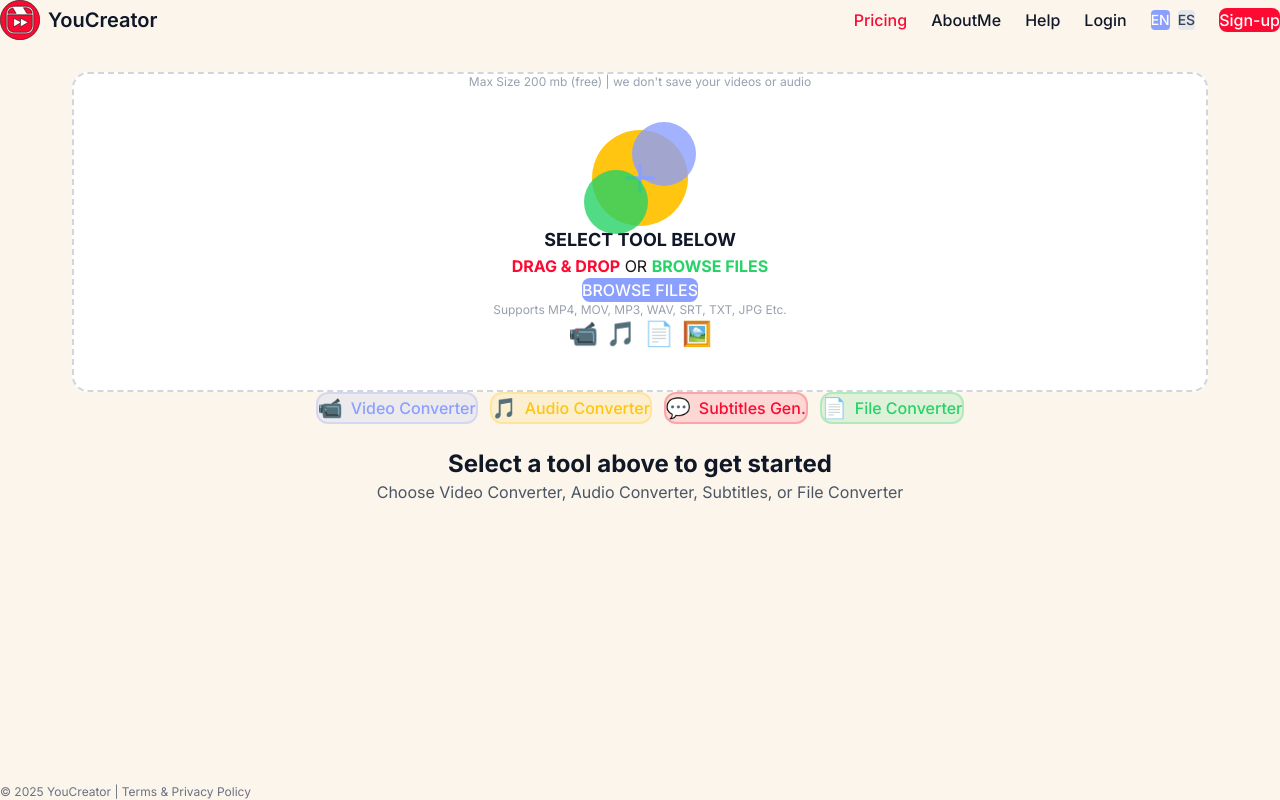
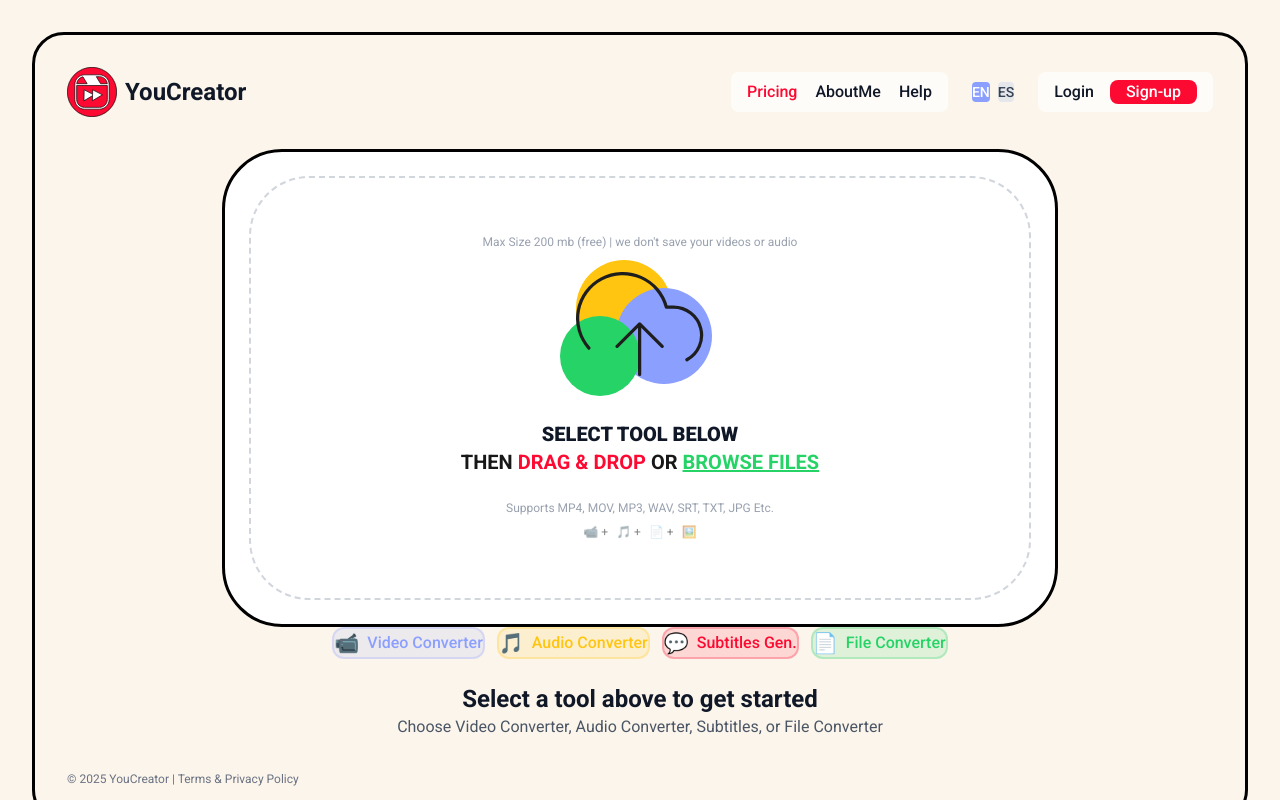
Before and after one commit to bharatkumar-777/creator-youtube, a Next.js app: page / in a window 1280 px wide. Built offline with nearby package versions, Linux system fonts and the light colour scheme.

Commit message:
UI: DROPBOX DONE

```diff
--- a/src/app/(shell)/layout.tsx
+++ b/src/app/(shell)/layout.tsx
@@ -12,7 +12,7 @@
 }) {
   return (
     <DropzoneProvider>
-      <div className="page-frame">
+      <div className="page-frame m-8! p-8! border-3 rounded-4xl border-black">
         <ShellHeader />
         <main className="centered-container">
           <DropzoneCard />
--- a/src/app/globals.css
+++ b/src/app/globals.css
@@ -9,11 +9,14 @@
   --color-accent-yellow: #FFC510;
   --color-accent-coral: #EE5454;
   --color-accent-green: #25D366;
+  --color-light-white:rgba(255, 255, 255, 0.72);
 }
 
-@theme inline {
+@theme  {
   --color-background: var(--background);
   --color-foreground: var(--foreground);
+  --color-accent-yellow: var(--color-accent-yellow);
+  --color-light-white:rgba(255, 255, 255, 0.72);
   --font-sans: var(--font-inter);
 }
 
@@ -27,20 +30,22 @@
 body {
   height: 100vh;
   overflow-x: hidden;
+  overflow-y: hidden;
 }
 
 body {
   background: var(--background);
   color: var(--foreground);
-  font-family: var(--font-inter), Inter, -apple-system, BlinkMacSystemFont, 'Segoe UI', Roboto, sans-serif;
+  font-family: var(--font-roboto), var(--font-inter), Inter, -apple-system, BlinkMacSystemFont, 'Segoe UI', Roboto, sans-serif;
 }
 
 .page-frame {
-  min-height: 100vh;
+  /* min-height: 80vh; */
   display: flex;
   flex-direction: column;
   background: var(--background);
   padding: 0;
+  min-height: 95vh;
 }
 
 .centered-container {
@@ -49,7 +54,7 @@
   flex-direction: column;
   align-items: center;
   justify-content: flex-start;
-  max-width: 1200px;
+  max-width:900px;
   width: 100%;
   margin: 0 auto;
   padding: 2rem;
--- a/src/app/layout.tsx
+++ b/src/app/layout.tsx
@@ -1,5 +1,5 @@
 import type { Metadata } from "next";
-import { Inter } from "next/font/google";
+import { Inter,Roboto } from "next/font/google";
 import "./globals.css";
 import { LanguageProvider } from "@/context/LanguageContext";
 
@@ -8,6 +8,12 @@
   variable: "--font-inter",
   display: "swap",
 });
+const roboto = Roboto({
+  subsets: ["latin"],
+  variable: "--font-roboto",
+  display: "swap",
+});
+
 
 export const metadata: Metadata = {
   title: "YouCreator - Video, Audio & File Converter",
@@ -21,7 +27,7 @@
 }>) {
   return (
     <html lang="en">
-      <body className={`${inter.variable} font-sans antialiased`}>
+      <body className={`${roboto.variable} ${inter.variable}  antialiased`}>
         <LanguageProvider>
           {children}
         </LanguageProvider>
--- a/src/components/DropzoneCard.tsx
+++ b/src/components/DropzoneCard.tsx
@@ -1,8 +1,9 @@
-'use client';
+"use client";
 
-import { useDropzone } from '@/hooks/useDropzone';
-import { useLanguage } from '@/context/LanguageContext';
-import { useCallback, useState } from 'react';
+import { useDropzone } from "@/hooks/useDropzone";
+import { useLanguage } from "@/context/LanguageContext";
+import { useCallback, useState } from "react";
+import Image from "next/image";
 
 export default function DropzoneCard() {
   const { t } = useLanguage();
@@ -43,50 +44,51 @@
 
   return (
     <div
-      className={`w-full bg-white rounded-2xl border-2 border-dashed p-12 text-center relative transition-all ${
-        isDragging
-          ? 'border-[#8B9FFF] bg-[#8B9FFF]/5'
-          : 'border-gray-300'
+      className={`w-full bg-white rounded-[60px] border-3 border-solid border-black !p-6 text-center relative transition-all  ${
+        isDragging ? "border-[#8B9FFF] bg-[#8B9FFF]/5" : "border-black"
       }`}
       onDragOver={handleDragOver}
       onDragLeave={handleDragLeave}
       onDrop={handleDropEvent}
     >
-      <div className="text-xs text-gray-400 mb-4">
+      <div className="border-dashed border-2 !py-12 border-gray-300 rounded-[60px]">
+        <div className="text-xs text-gray-400 !mt-2 mb-4">
           {t.dropzone.maxSize}
         </div>
 
         <div className="flex flex-col items-center justify-center min-h-[300px]">
           {/* Upload Icon */}
-        <div className="relative mb-6">
-          <div className="w-24 h-24 rounded-full bg-[#FFC510] flex items-center justify-center mb-2">
-            <svg
-              width="40"
-              height="40"
-              viewBox="0 0 24 24"
-              fill="none"
-              xmlns="http://www.w3.org/2000/svg"
-            >
-              <path
-                d="M12 4V20M4 12H20"
-                stroke="#8B9FFF"
-                strokeWidth="2"
-                strokeLinecap="round"
+          <div className="relative">
+            <div className="w-32 h-32 z-10 relative  rounded-full  flex items-center justify-center mb-2">
+              <Image
+                src="/assets/uploadIcon.svg"
+                alt="YouCreator Logo"
+                width={150}
+                height={150}
+                priority
               />
-            </svg>
             </div>
-          <div className="absolute -top-2 -right-2 w-16 h-16 rounded-full bg-[#8B9FFF] opacity-80"></div>
-          <div className="absolute -bottom-2 -left-2 w-16 h-16 rounded-full bg-[#25D366] opacity-80"></div>
+            <div className="w-24 h-24 absolute top-0 left-0 rounded-full bg-accent-yellow flex items-center justify-center "></div>
+
+            <div className="absolute top-7 -right-2 w-24 h-24 rounded-full bg-[#8B9FFF] "></div>
+            <div className="absolute -bottom-2 -left-4 w-20 h-20 rounded-full bg-[#25D366] "></div>
           </div>
 
-        <div className="space-y-2 mb-6">
-          <p className="text-lg font-bold text-gray-900">
+          <div className="space-y-2 !mb-6 !mt-8 !font-sans">
+            <p className="text-xl font-black text-gray-900">
               {t.dropzone.selectTool}
             </p>
-          <p className="text-base">
-            <span className="font-bold text-[#FC0A32]">{t.dropzone.dragDropHighlight}</span>
-            {' '}OR{' '}
-            <span className="font-bold text-[#25D366]">{t.dropzone.browseFiles}</span>
+            <p className="text-xl font-bold !font-sans">
+              <span className="font-bold uppercase">
+                {" " + t.dropzone.then + " "}
+              </span>
+              <span className="font-bold text-[#FC0A32]">
+                {t.dropzone.dragDropHighlight}
+              </span>{" "}
+              OR{" "}
+              <span className="font-bold underline text-[#25D366]">
+                {t.dropzone.browseFiles}
+              </span>
             </p>
           </div>
 
@@ -98,26 +100,27 @@
             onChange={handleFileInput}
             accept="video/*,audio/*,.srt,.txt,.jpg,.jpeg,.png"
           />
-        <label
+          {/* <label
           htmlFor="file-upload"
           className="cursor-pointer px-6 py-3 bg-[#8B9FFF] text-white rounded-lg font-medium hover:bg-[#7A8EFF] transition-colors inline-block"
         >
           {t.dropzone.browseFiles}
-        </label>
+        </label> */}
 
-        <p className="text-xs text-gray-400 mt-6">
+          <p className="text-xs text-gray-400 mt-6 !mb-2">
             {t.dropzone.supports}
           </p>
 
           {/* File type icons */}
-        <div className="flex gap-2 mt-4">
-          {['📹', '🎵', '📄', '🖼️'].map((icon, i) => (
-            <span key={i} className="text-2xl">
-              {icon}
+          <div className="flex gap-2 mt-4 opacity-50">
+            {["📹", "🎵", "📄", "🖼️"].map((icon, i) => (
+              <span key={i} className="text-xs">
+                {icon} {i !== 3 ? "+" : ""}{" "}
               </span>
             ))}
           </div>
         </div>
       </div>
+    </div>
   );
 }
--- a/src/components/ShellHeader.tsx
+++ b/src/components/ShellHeader.tsx
@@ -14,13 +14,14 @@
         <Image
           src="/assets/logo.svg"
           alt="YouCreator Logo"
-          width={40}
-          height={40}
+          width={50}
+          height={50}
           priority
         />
-        <span className="text-xl font-semibold text-gray-900">YouCreator</span>
+        <span className="text-2xl font-bold text-gray-900">YouCreator</span>
       </Link>
       <nav className="flex items-center gap-6">
+        <div className='bg-light-white flex items-center !gap-[18px] rounded-lg !p-4 !py-2'>
         <Link
           href="#pricing"
           className="text-[#FC0A32] font-medium hover:underline"
@@ -33,16 +34,22 @@
         <Link href="#help" className="text-gray-900 font-medium hover:underline">
           {t.header.help}
         </Link>
+
+        </div>
+
+        <LanguageSwitcher />
+        <div className='bg-light-white flex items-center !gap-4 rounded-lg !p-4 !py-2'>
         <Link href="#login" className="text-gray-900 font-medium hover:underline">
           {t.header.login}
         </Link>
-        <LanguageSwitcher />
         <Link
           href="#signup"
-          className="px-4 py-2 bg-[#FC0A32] text-white rounded-lg font-medium hover:bg-[#EE5454] transition-colors"
+          className="!px-4 py-2 bg-[#FC0A32]  text-white rounded-lg font-medium hover:bg-[#EE5454] transition-colors"
         >
           {t.header.signup}
         </Link>
+        </div>
+
       </nav>
     </header>
   );
--- a/src/lib/i18n/locales/en.json
+++ b/src/lib/i18n/locales/en.json
@@ -7,6 +7,7 @@
     "signup": "Sign-up"
   },
   "dropzone": {
+    "then":"then",
     "maxSize": "Max Size 200 mb (free) | we don't save your videos or audio",
     "selectTool": "SELECT TOOL BELOW",
     "dragDrop": "THEN DRAG & DROP OR BROWSE FILES",
--- a/src/lib/i18n/locales/es.json
+++ b/src/lib/i18n/locales/es.json
@@ -7,6 +7,7 @@
     "signup": "Registrarse"
   },
   "dropzone": {
+    "then":"luego",
     "maxSize": "Tamaño máximo 200 mb (gratis) | no guardamos tus videos o audio",
     "selectTool": "SELECCIONA HERRAMIENTA ABAJO",
     "dragDrop": "LUEGO ARRASTRA Y SUELTA O EXPLORA ARCHIVOS",
--- a/src/styles/globals.css
+++ b/src/styles/globals.css
@@ -1,2 +1,4 @@
 /* Additional global styles can be added here */
 /* The main globals.css is in src/app/globals.css */
+
+@import "tailwindcss";
```
Lines whose indentation alone changed are shown as unchanged.
